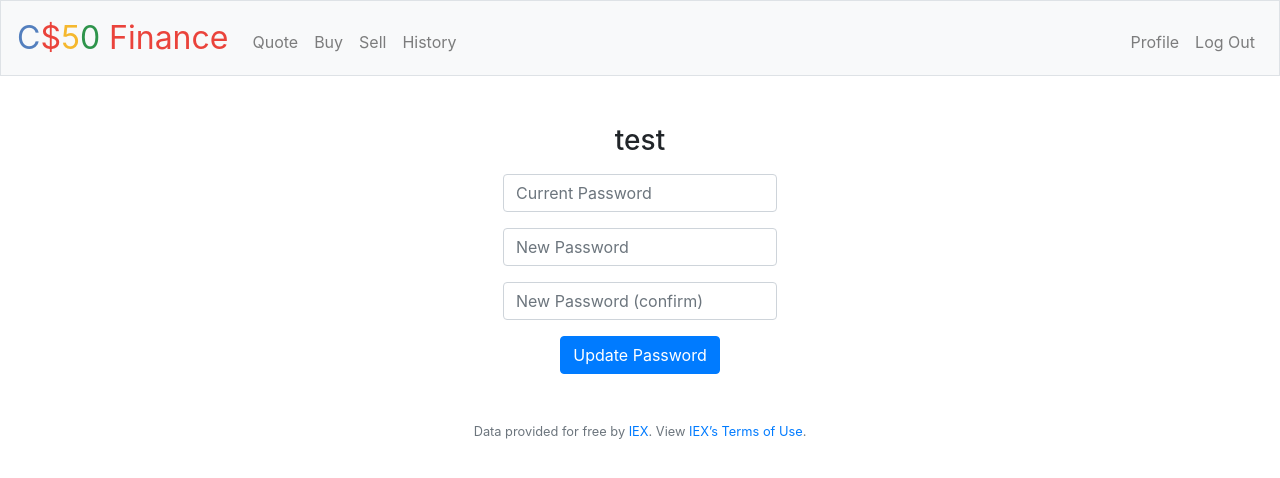
After one commit to daniil/cs50, a Flask app: page /profile in a window 1280 px wide. The commit adds this page. Shown: the top 478 px of the page. Run offline with Flask 2, Linux system fonts and the light colour scheme; a user stored in the database is signed in; some libraries are stand-ins or nearby versions.

Commit message:
Add password update functionality

```diff
--- a/tracks/web/finance/application.py
+++ b/tracks/web/finance/application.py
@@ -15,6 +15,7 @@ app = Flask(__name__)
 # Ensure templates are auto-reloaded
 app.config["TEMPLATES_AUTO_RELOAD"] = True
 
+
 # Ensure responses aren't cached
 @app.after_request
 def after_request(response):
@@ -22,6 +23,7 @@ def after_request(response):
     response.headers["Expires"] = 0
     response.headers["Pragma"] = "no-cache"
     return response
+
 
 # Custom filter
 app.jinja_env.filters["usd"] = usd
@@ -178,6 +180,44 @@ def logout():
     return redirect("/")
 
 
+@app.route("/profile", methods=["GET", "POST"])
+@login_required
+def profile():
+    if request.method == "POST":
+        if not request.form.get("curr_password"):
+            return apology("must enter current password", 400)
+        if not request.form.get("new_password"):
+            return apology("must enter new password", 400)
+        if not request.form.get("new_confirmation"):
+            return apology("must enter new password confirmation", 400)
+        if not request.form.get("new_password") == request.form.get("new_confirmation"):
+            return apology("new password and confimation need to match", 400)
+
+        # Check current user password
+        hash = db.execute("SELECT hash FROM users WHERE id = :user_id", user_id=session["user_id"])
+
+        if not check_password_hash(hash[0]["hash"], request.form.get("curr_password")):
+            return apology("current password is incorrect")
+
+        # Update current user password
+        update_password = db.execute("UPDATE users SET hash = :password_hash WHERE id = :user_id",
+                                     user_id=session["user_id"],
+                                     password_hash=generate_password_hash(request.form.get("new_password")))
+
+        if not update_password:
+            return apology("can't update the password")
+
+        flash("Password updated successfully")
+        return redirect("/profile")
+
+    # Render Profile page ("GET")
+    else:
+        user = db.execute("SELECT username FROM users WHERE id = :user_id",
+                          user_id=session["user_id"])
+
+        return render_template("profile.html", user=user[0])
+
+
 @app.route("/quote", methods=["GET", "POST"])
 @login_required
 def quote():
@@ -225,8 +265,8 @@ def register():
 
         # Login the user and redirect to home page
         if new_user:
-           session["user_id"] = new_user
-           return redirect("/")
+            session["user_id"] = new_user
+            return redirect("/")
 
     # Render Register page ("GET")
     else:
@@ -236,7 +276,11 @@ def register():
 @app.route("/sell", methods=["GET", "POST"])
 @login_required
 def sell():
-    user_stocks = db.execute("SELECT symbol, SUM(shares) AS total_shares FROM transactions WHERE user_id = :user_id GROUP BY symbol HAVING SUM(shares) > 0",
+    user_stocks = db.execute("""SELECT symbol, SUM(shares) AS total_shares
+                                FROM transactions
+                                WHERE user_id = :user_id
+                                GROUP BY symbol
+                                HAVING SUM(shares) > 0""",
                              user_id=session["user_id"])
 
     if request.method == "POST":
@@ -267,7 +311,8 @@ def sell():
                                          user_id=session["user_id"])
 
                 # Update transactions table with user information
-                insert_transaction = db.execute("INSERT INTO transactions (user_id, symbol, shares, price) VALUES (:user_id, :symbol, :shares, :price)",
+                insert_transaction = db.execute("""INSERT INTO transactions (user_id, symbol, shares, price)
+                                                   VALUES (:user_id, :symbol, :shares, :price)""",
                                                 user_id=session["user_id"],
                                                 symbol=stock_lookup["symbol"],
                                                 shares=-int(request.form.get("shares")),
--- a/tracks/web/finance/templates/history.html
+++ b/tracks/web/finance/templates/history.html
@@ -6,7 +6,7 @@
 
 {% block main %}
     <div class="form-group">
-        <label for="symbol">Filter: </label>
+        <label for="symbol">Filter </label>
         <select class="form-control js-symbol-select" name="symbol" required>
             <option selected="" value="">All</option>
             {% for symbol in symbols %}
--- a/tracks/web/finance/templates/layout.html
+++ b/tracks/web/finance/templates/layout.html
@@ -40,6 +40,7 @@
                         <li class="nav-item"><a class="nav-link" href="/history">History</a></li>
                     </ul>
                     <ul class="navbar-nav ml-auto mt-2">
+                        <li class="nav-item"><a class="nav-link" href="/profile">Profile</a></li>
                         <li class="nav-item"><a class="nav-link" href="/logout">Log Out</a></li>
                     </ul>
                 {% else %}
--- /dev/null
+++ b/tracks/web/finance/templates/profile.html
@@ -0,0 +1,23 @@
+{% extends "layout.html" %}
+
+{% block title %}
+    Profile
+{% endblock %}
+
+{% block main %}
+    <form action="/profile" method="post">
+        <div class="form-group">
+            <h3>{{ user["username"] }}</h3>
+        </div>
+        <div class="form-group">
+            <input class="form-control" name="curr_password" placeholder="Current Password" type="password">
+        </div>
+        <div class="form-group">
+            <input class="form-control" name="new_password" placeholder="New Password" type="password">
+        </div>
+        <div class="form-group">
+            <input class="form-control" name="new_confirmation" placeholder="New Password (confirm)" type="password">
+        </div>
+        <button class="btn btn-primary" type="submit">Update Password</button>
+    </form>
+{% endblock %}
```
Also changed, not shown: tracks/web/finance/finance.db. Lines whose indentation alone changed are shown as unchanged.
